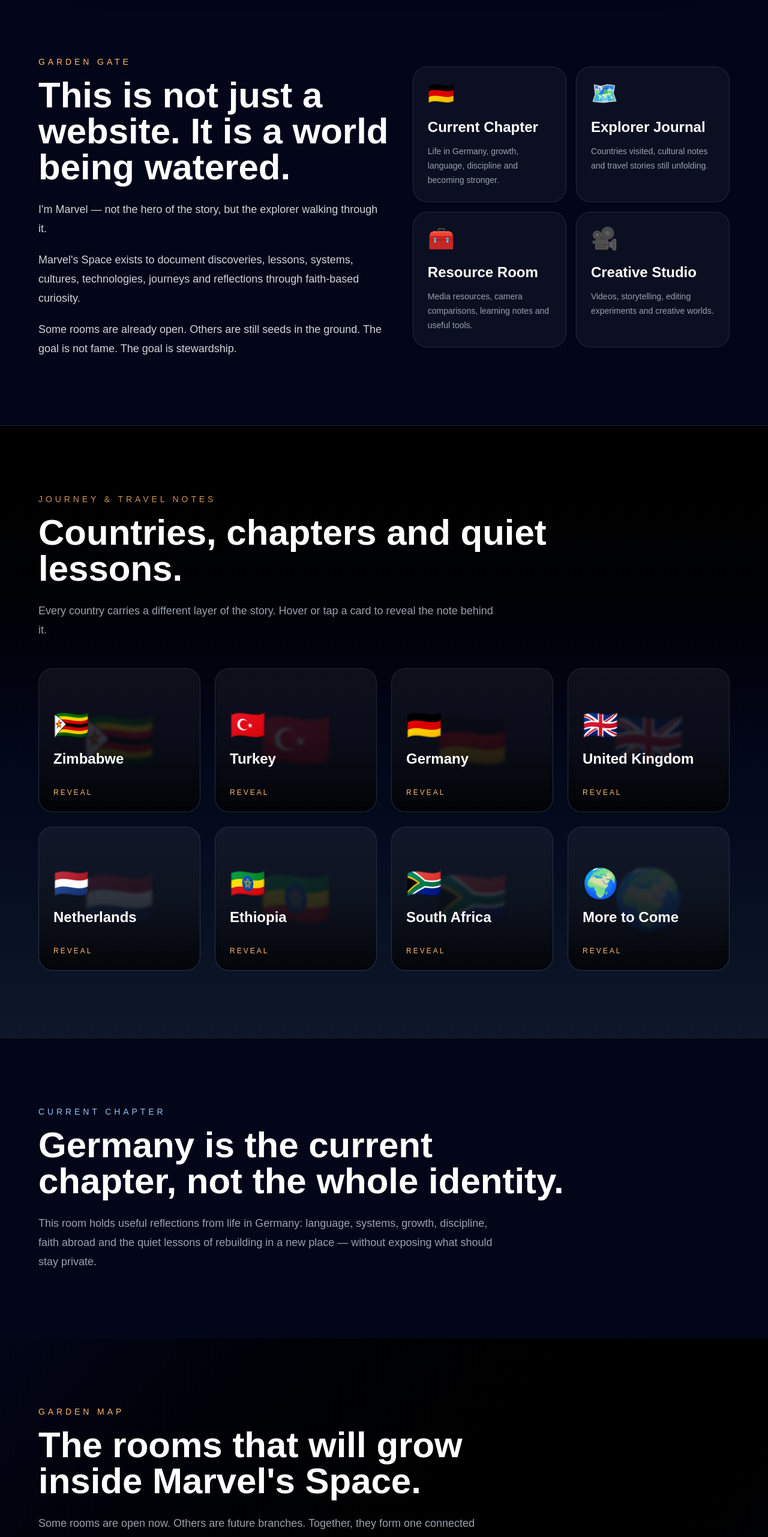
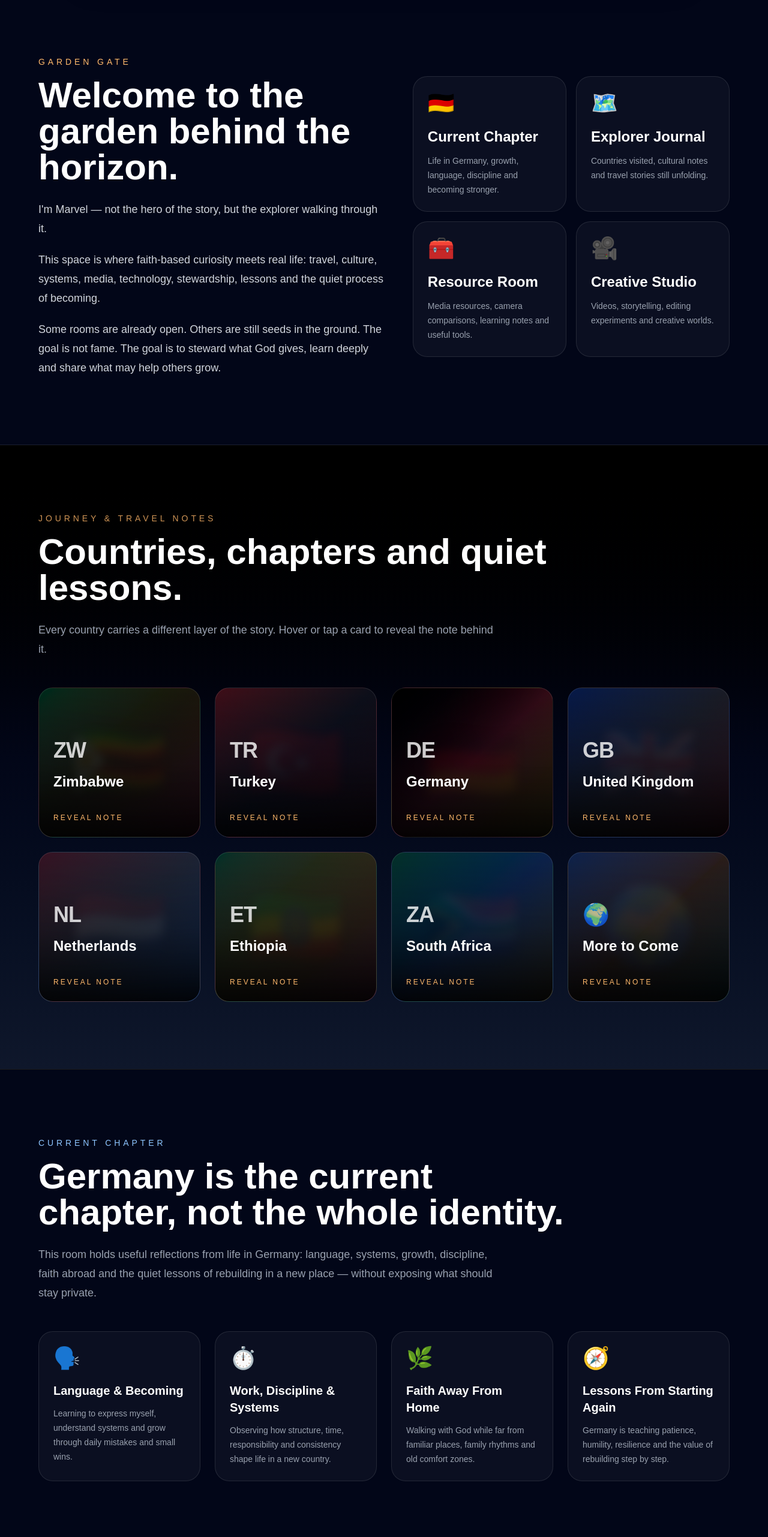
Before and after one commit to deincaptainmar/marvel-lab, a Next.js app: page / in a window 1280 px wide. Shown: the part 820-3382 px from the top of the page at 60% size. Built offline with nearby package versions, Linux system fonts and the light colour scheme.

Commit message:
Polish garden sections and journey cards

```diff
--- a/src/app/page.tsx
+++ b/src/app/page.tsx
@@ -6,43 +6,82 @@ import HeroGeometryBackground from "@/components/HeroGeometryBackground";
 const journeyCards = [
   {
     title: "Zimbabwe",
+    code: "ZW",
     flag: "🇿🇼",
+    gradient: "from-green-500/20 via-yellow-400/10 to-red-500/20",
     text: "Roots, faith, family, early dreams and the place where the story began.",
   },
   {
     title: "Turkey",
+    code: "TR",
     flag: "🇹🇷",
+    gradient: "from-red-500/25 via-white/5 to-red-900/20",
     text: "A chapter of aviation studies, culture, discipline and becoming more aware of the world.",
   },
   {
     title: "Germany",
+    code: "DE",
     flag: "🇩🇪",
+    gradient: "from-black via-red-500/20 to-yellow-400/20",
     text: "Growth, language, work discipline, systems and learning to rebuild life step by step.",
   },
   {
     title: "United Kingdom",
+    code: "GB",
     flag: "🇬🇧",
+    gradient: "from-blue-600/25 via-white/10 to-red-500/20",
     text: "Travel memories, family moments and questions people ask about moving across borders.",
   },
   {
     title: "Netherlands",
+    code: "NL",
     flag: "🇳🇱",
+    gradient: "from-red-500/20 via-white/10 to-blue-500/25",
     text: "Short trips, European movement and quiet observations from crossing into new places.",
   },
   {
     title: "Ethiopia",
+    code: "ET",
     flag: "🇪🇹",
+    gradient: "from-green-500/20 via-yellow-400/15 to-red-500/20",
     text: "Airport routes, layovers, African movement and reflections from the journey.",
   },
   {
     title: "South Africa",
+    code: "ZA",
     flag: "🇿🇦",
+    gradient: "from-green-500/20 via-blue-500/20 to-yellow-400/15",
     text: "Southern African connections, movement, culture and stories still being shaped.",
   },
   {
     title: "More to Come",
+    code: "🌍",
     flag: "🌍",
+    gradient: "from-blue-500/20 via-orange-400/15 to-green-400/10",
     text: "The map is not complete. More countries, more stories and more lessons are still ahead.",
+  },
+];
+
+const currentChapterCards = [
+  {
+    title: "Language & Becoming",
+    text: "Learning to express myself, understand systems and grow through daily mistakes and small wins.",
+    icon: "🗣️",
+  },
+  {
+    title: "Work, Discipline & Systems",
+    text: "Observing how structure, time, responsibility and consistency shape life in a new country.",
+    icon: "⏱️",
+  },
+  {
+    title: "Faith Away From Home",
+    text: "Walking with God while far from familiar places, family rhythms and old comfort zones.",
+    icon: "🌿",
+  },
+  {
+    title: "Lessons From Starting Again",
+    text: "Germany is teaching patience, humility, resilience and the value of rebuilding step by step.",
+    icon: "🧭",
   },
 ];
 
@@ -191,7 +230,10 @@ export default function Home() {
       <section className="relative z-10 mx-auto flex min-h-screen max-w-7xl scroll-mt-24 flex-col items-center justify-center gap-12 px-6 py-28 lg:flex-row lg:gap-16">
         <HeroGeometryBackground />
 
-        <Reveal direction="right" className="relative z-10 max-w-3xl text-center lg:text-left">
+        <Reveal
+          direction="right"
+          className="relative z-10 max-w-3xl text-center lg:text-left"
+        >
           <p className="mb-6 text-xs uppercase tracking-[0.45em] text-blue-200/80 light:text-blue-700 md:text-sm">
             Horizon Gate
           </p>
@@ -231,7 +273,11 @@ export default function Home() {
           </div>
         </Reveal>
 
-        <Reveal delay={0.15} direction="left" className="relative z-10 w-full max-w-xl">
+        <Reveal
+          delay={0.15}
+          direction="left"
+          className="relative z-10 w-full max-w-xl"
+        >
           <div className="absolute -inset-5 rounded-[36px] bg-gradient-to-br from-blue-500/25 via-orange-400/15 to-white/10 blur-2xl" />
 
           <div className="relative overflow-hidden rounded-[36px] border border-white/10 bg-white/[0.04] p-2 shadow-[0_0_60px_rgba(59,130,246,0.18)] backdrop-blur-md transition hover:scale-[1.02] light:border-black/10 light:bg-white/70 light:shadow-xl">
@@ -267,7 +313,7 @@ export default function Home() {
             </p>
 
             <h2 className="mt-4 text-4xl font-extrabold md:text-6xl">
-              This is not just a website. It is a world being watered.
+              Welcome to the garden behind the horizon.
             </h2>
 
             <div className="mt-6 space-y-5 text-lg leading-8 text-gray-300 light:text-gray-600">
@@ -277,14 +323,15 @@ export default function Home() {
               </p>
 
               <p>
-                Marvel&apos;s Space exists to document discoveries, lessons,
-                systems, cultures, technologies, journeys and reflections
-                through faith-based curiosity.
+                This space is where faith-based curiosity meets real life:
+                travel, culture, systems, media, technology, stewardship,
+                lessons and the quiet process of becoming.
               </p>
 
               <p>
                 Some rooms are already open. Others are still seeds in the
-                ground. The goal is not fame. The goal is stewardship.
+                ground. The goal is not fame. The goal is to steward what God
+                gives, learn deeply and share what may help others grow.
               </p>
             </div>
           </Reveal>
@@ -335,23 +382,32 @@ export default function Home() {
           <div className="mt-12 grid gap-6 sm:grid-cols-2 lg:grid-cols-4">
             {journeyCards.map((card, index) => (
               <Reveal key={card.title} delay={index * 0.06} direction="scale">
-                <div className="group relative min-h-[240px] overflow-hidden rounded-3xl border border-white/10 bg-white/[0.05] p-6 backdrop-blur-md transition hover:-translate-y-2 hover:bg-white/[0.08] light:border-black/10 light:bg-white light:shadow-sm">
-                  <div className="absolute inset-0 flex items-center justify-center text-8xl opacity-20 blur-[2px] transition duration-500 group-hover:scale-125 group-hover:opacity-10 group-hover:blur-md">
+                <div
+                  className={`group relative min-h-[250px] overflow-hidden rounded-3xl border border-white/10 bg-gradient-to-br ${card.gradient} p-6 backdrop-blur-md transition hover:-translate-y-2 hover:bg-white/[0.08] light:border-black/10 light:bg-white light:shadow-sm`}
+                >
+                  <div className="absolute inset-0 flex items-center justify-center text-[8rem] opacity-10 blur-sm transition duration-500 group-hover:scale-125 group-hover:opacity-5 group-hover:blur-md">
                     {card.flag}
                   </div>
 
-                  <div className="absolute inset-0 bg-gradient-to-t from-black/85 via-black/30 to-transparent light:from-white/95 light:via-white/55 light:to-transparent" />
+                  <div className="absolute right-6 top-6 text-6xl opacity-0 transition duration-500 group-hover:opacity-100">
+                    {card.flag}
+                  </div>
 
-                  <div className="relative z-10 flex min-h-[190px] flex-col justify-end">
-                    <p className="text-5xl">{card.flag}</p>
+                  <div className="absolute inset-0 bg-gradient-to-t from-black/90 via-black/35 to-transparent light:from-white/95 light:via-white/60 light:to-transparent" />
+
+                  <div className="relative z-10 flex min-h-[200px] flex-col justify-end">
+                    <p className="text-4xl font-black tracking-tight text-white/80 light:text-black/80">
+                      {card.code}
+                    </p>
+
                     <h3 className="mt-4 text-2xl font-bold">{card.title}</h3>
 
                     <p className="mt-4 max-h-0 overflow-hidden text-sm leading-6 text-gray-300 opacity-0 transition-all duration-500 group-hover:max-h-40 group-hover:opacity-100 light:text-gray-600">
                       {card.text}
                     </p>
 
-                    <p className="mt-4 text-xs uppercase tracking-[0.25em] text-orange-300 light:text-orange-600">
-                      Reveal
+                    <p className="mt-5 text-xs uppercase tracking-[0.25em] text-orange-300 light:text-orange-600">
+                      Reveal note
                     </p>
                   </div>
                 </div>
@@ -383,6 +439,24 @@ export default function Home() {
               private.
             </p>
           </Reveal>
+
+          <div className="mt-12 grid gap-6 sm:grid-cols-2 lg:grid-cols-4">
+            {currentChapterCards.map((card, index) => (
+              <Reveal key={card.title} delay={index * 0.06} direction="scale">
+                <div className="group h-full rounded-3xl border border-white/10 bg-white/[0.04] p-6 backdrop-blur-md transition hover:-translate-y-2 hover:bg-white/[0.08] light:border-black/10 light:bg-orange-50 light:hover:bg-blue-50">
+                  <p className="text-4xl transition group-hover:scale-110">
+                    {card.icon}
+                  </p>
+
+                  <h3 className="mt-5 text-xl font-bold">{card.title}</h3>
+
+                  <p className="mt-3 text-sm leading-6 text-gray-400 light:text-gray-600">
+                    {card.text}
+                  </p>
+                </div>
+              </Reveal>
+            ))}
+          </div>
         </div>
       </section>
 
@@ -411,13 +485,23 @@ export default function Home() {
           <div className="mt-12 grid gap-6 md:grid-cols-2 lg:grid-cols-3">
             {gardenRooms.map((room, index) => (
               <Reveal key={room.title} delay={index * 0.05} direction="scale">
-                <div className="group h-full rounded-3xl border border-white/10 bg-white/[0.05] p-6 shadow-sm backdrop-blur transition hover:-translate-y-2 hover:bg-white/[0.08] light:border-black/10 light:bg-white light:hover:bg-blue-50">
+                <div className="group relative h-full overflow-hidden rounded-3xl border border-white/10 bg-white/[0.05] p-6 shadow-sm backdrop-blur transition hover:-translate-y-2 hover:bg-white/[0.08] light:border-black/10 light:bg-white light:hover:bg-blue-50">
+                  <div className="absolute right-5 top-5 rounded-full border border-white/10 bg-white/10 px-3 py-1 text-[10px] uppercase tracking-[0.18em] text-white/40 light:border-black/10 light:bg-black/5 light:text-black/40">
+                    {index < 4 ? "Open soon" : "Future room"}
+                  </div>
+
                   <p className="text-4xl transition group-hover:scale-110">
                     {room.icon}
                   </p>
-                  <h3 className="mt-6 text-2xl font-bold">{room.title}</h3>
+
+                  <h3 className="mt-8 text-2xl font-bold">{room.title}</h3>
+
                   <p className="mt-4 leading-7 text-gray-400 light:text-gray-600">
                     {room.text}
+                  </p>
+
+                  <p className="mt-6 text-sm font-semibold text-orange-300 opacity-0 transition group-hover:opacity-100 light:text-orange-600">
+                    Enter room →
                   </p>
                 </div>
               </Reveal>
```
